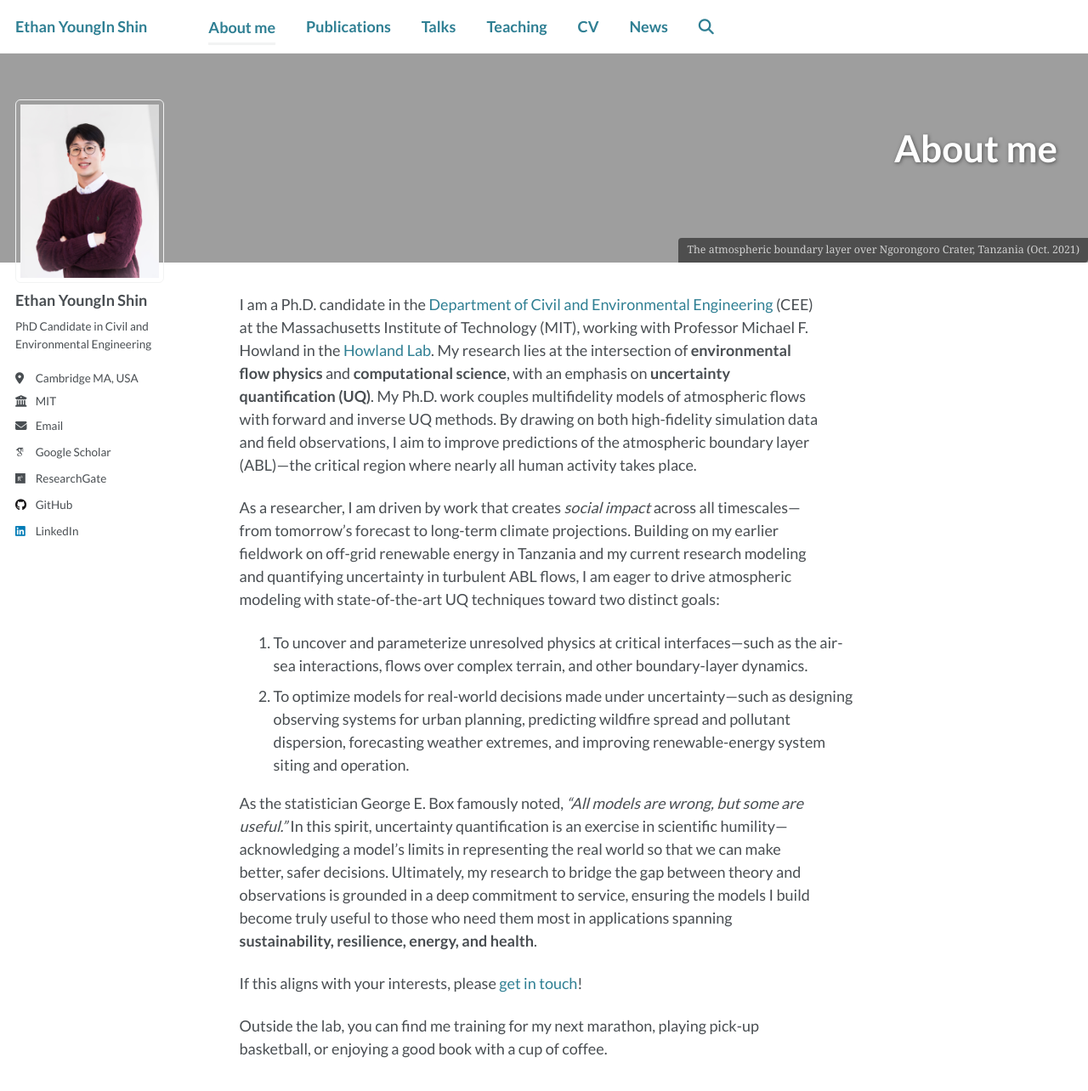
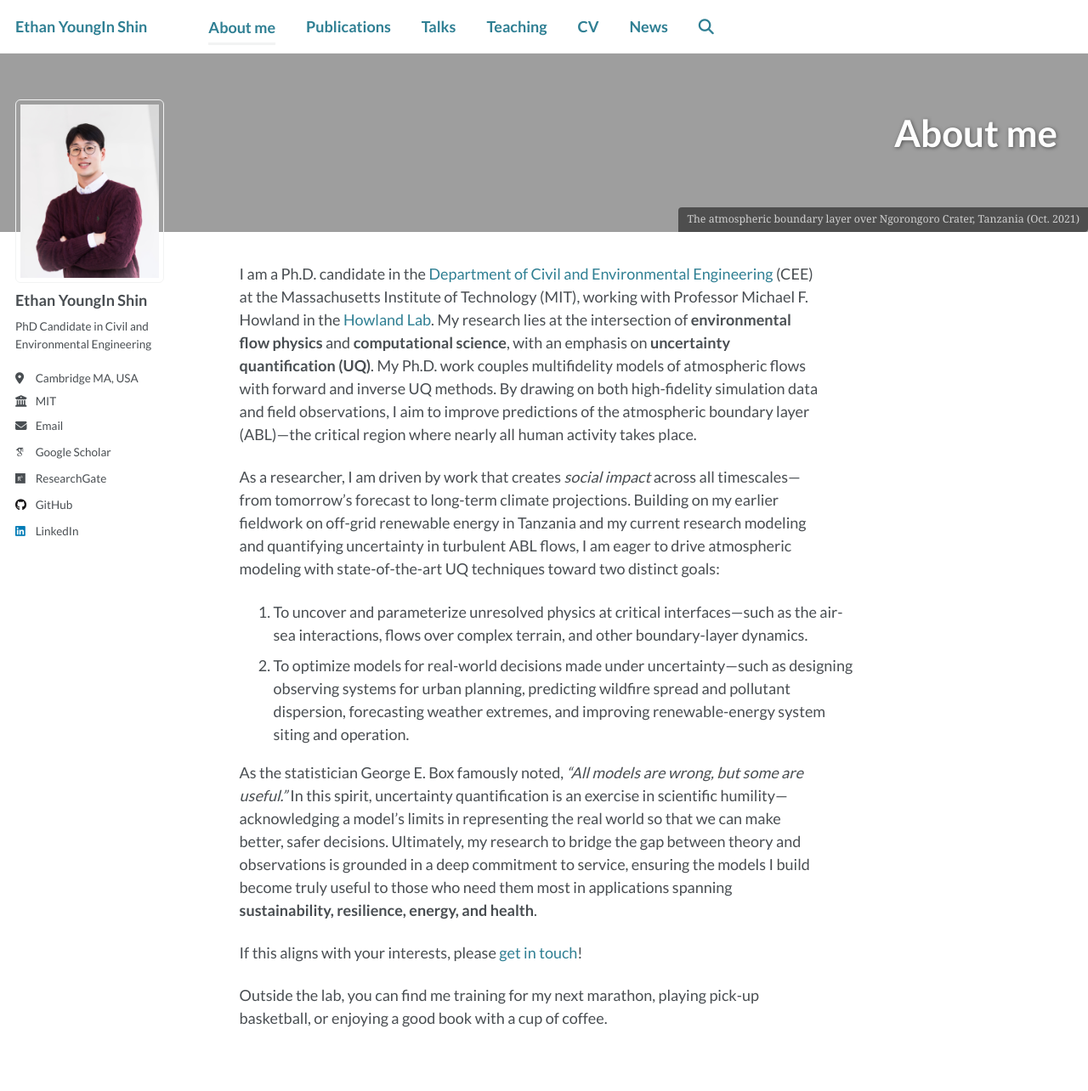
Before and after one commit to duddlshin/duddlshin.github.io, a Jekyll site: the page built from _pages/about.md, in a window 1280 px wide and 1400 px high. Shown: the top 1284 px of the window at 85% size. Built offline with Jekyll 4.4.1, drawn with Linux system fonts in a browser that asks for light colours; some web fonts are replaced.

Commit message:
Slightly shorter banner

```diff
--- a/_sass/layout/_page.scss
+++ b/_sass/layout/_page.scss
@@ -117,7 +117,7 @@
   &--overlay {
     position: relative;
     margin-bottom: 2em;
-    padding: 5em 0;
+    padding: 4em 0;
     @include clearfix;
     background-size: cover;
     background-repeat: no-repeat;
```
